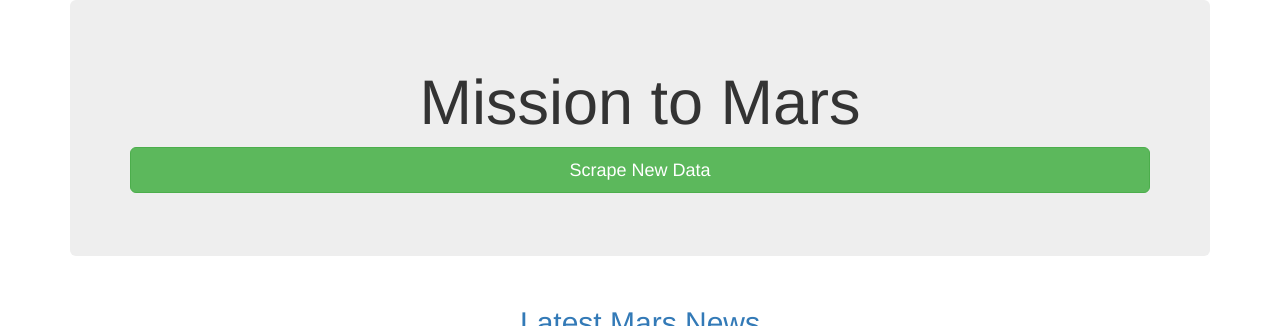
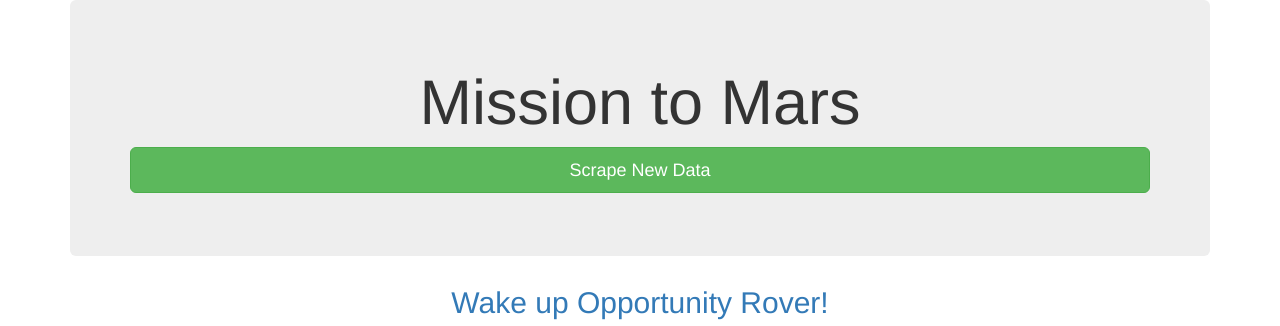
Before and after one commit to Roland791/Mission_to_Mars, a Flask app: page / in a window 1280 px wide. Shown: the top 326 px of the page. Run offline with Flask 2, Linux system fonts and the light colour scheme; data that the repository does not hold is empty; some libraries are stand-ins or nearby versions.

Commit message:
Add files via upload

```diff
--- a/templates/index.html
+++ b/templates/index.html
@@ -18,7 +18,11 @@
         <!-- Add a button to activate scraping script -->
         <p><a class="btn btn-success btn-lg btn-block" href="/scrape" role="button">Scrape New Data</a></p>
       </div>
-
+      <div class="text-center">
+      <!--Add spotify playlist-->
+      <h2 class="text-center text-primary font-weight-bold">Wake up Opportunity Rover!</h2>
+      <iframe src="https://open.spotify.com/embed/playlist/50jcjl78RvcIgMdBM4qgFF" width="300" height="80" frameborder="0" allowtransparency="true" allow="encrypted-media"></iframe>
+      </div>
       <!-- Add section for Mars News -->
       <div class="row" id="mars-news">
         <div class="col-xs-12 col-md-12">
```
